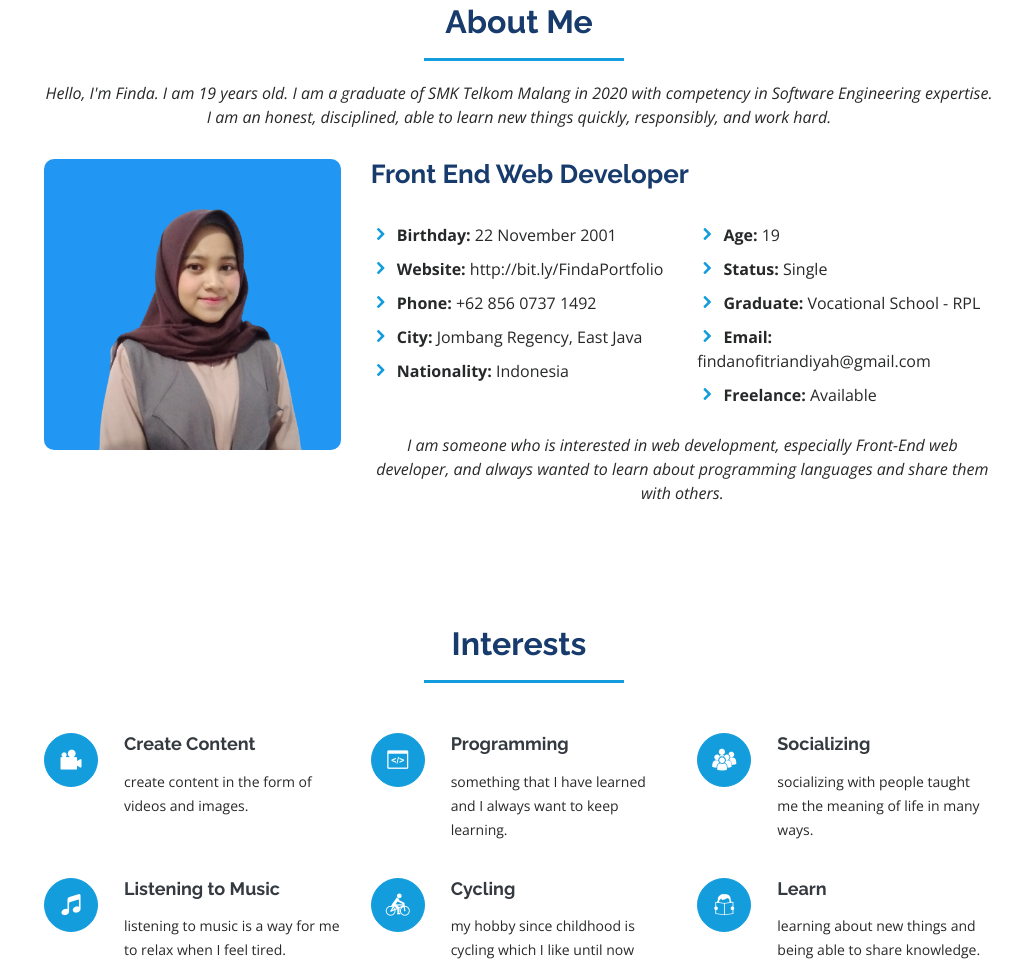
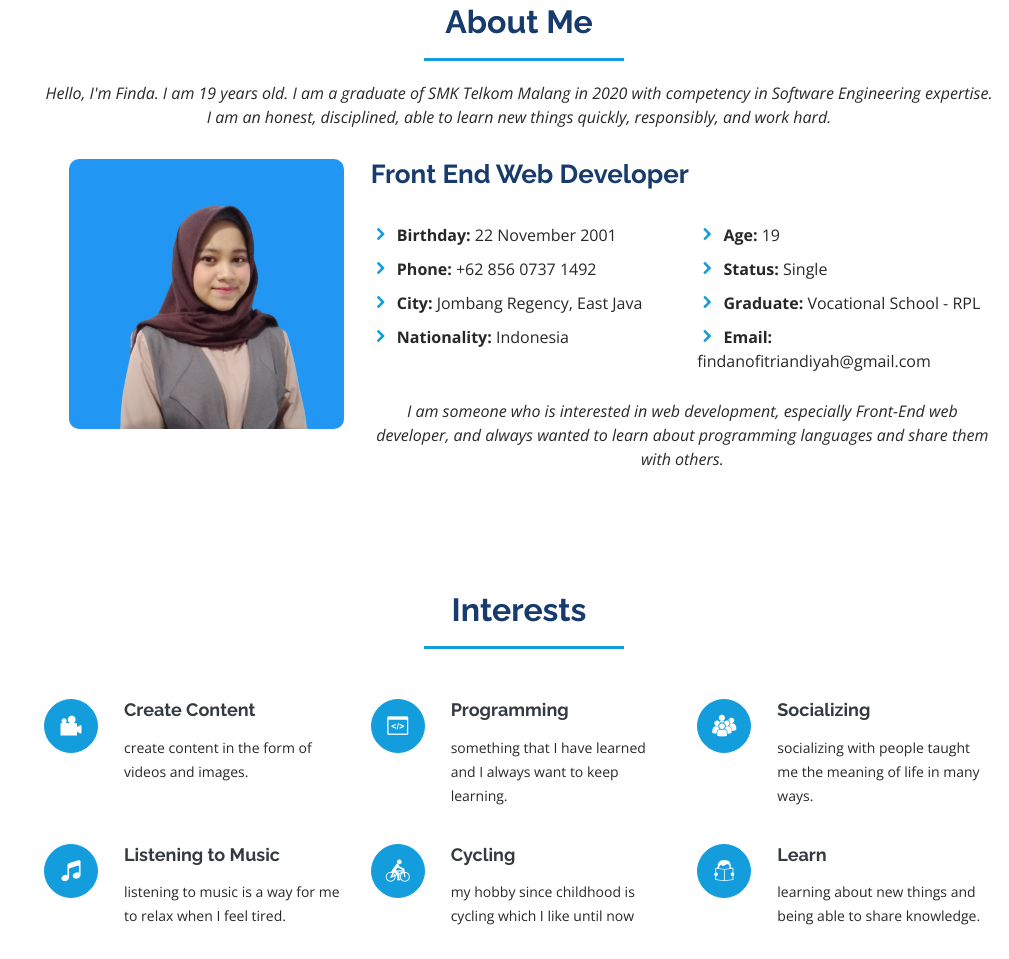
Before and after one commit to findanofitri/findanofitri.github.io, a plain HTML site: page index.html in a window 1280 px wide. Shown: the part 857-1816 px from the top of the page, without its empty margins (271-1280 px from the left). Drawn offline with nearby package versions, Linux system fonts and the light colour scheme.

Commit message:
Update index.html

```diff
--- a/index.html
+++ b/index.html
@@ -100,7 +100,7 @@
 
         <div class="row">
           <div class="col-lg-4" data-aos="fade-right">
-            <img src="assets/img/picthxx.png" class="img-fluid" alt="" style="border-radius:10px;">
+            <img src="assets/img/picthxx.png" class="img-fluid" alt="" style="border-radius:10px; height:270px; margin-left:25px;">
           </div>
           <div class="col-lg-8 pt-4 pt-lg-0 content" data-aos="fade-left">
             <h3>Front End Web Developer</h3> <br>
@@ -109,7 +109,6 @@
               <div class="col-lg-6">
                 <ul>
                   <li><i class="icofont-rounded-right"></i> <strong>Birthday:</strong> 22 November 2001</li>
-                  <li><i class="icofont-rounded-right"></i> <strong>Website:</strong> http://bit.ly/FindaPortfolio </li>
                   <li><i class="icofont-rounded-right"></i> <strong>Phone:</strong> +62 856 0737 1492</li>
                   <li><i class="icofont-rounded-right"></i> <strong>City:</strong> Jombang Regency, East Java </li>
                   <li><i class="icofont-rounded-right"></i> <strong>Nationality:</strong> Indonesia</li>
@@ -121,7 +120,6 @@
                   <li><i class="icofont-rounded-right"></i> <strong>Status:</strong> Single</li>
                   <li><i class="icofont-rounded-right"></i> <strong>Graduate:</strong> Vocational School - RPL</li>
                   <li><i class="icofont-rounded-right"></i> <strong>Email:</strong> findanofitriandiyah@gmail.com</li>
-                  <li><i class="icofont-rounded-right"></i> <strong>Freelance:</strong> Available</li>
                 </ul>
               </div>
             </div>
```
